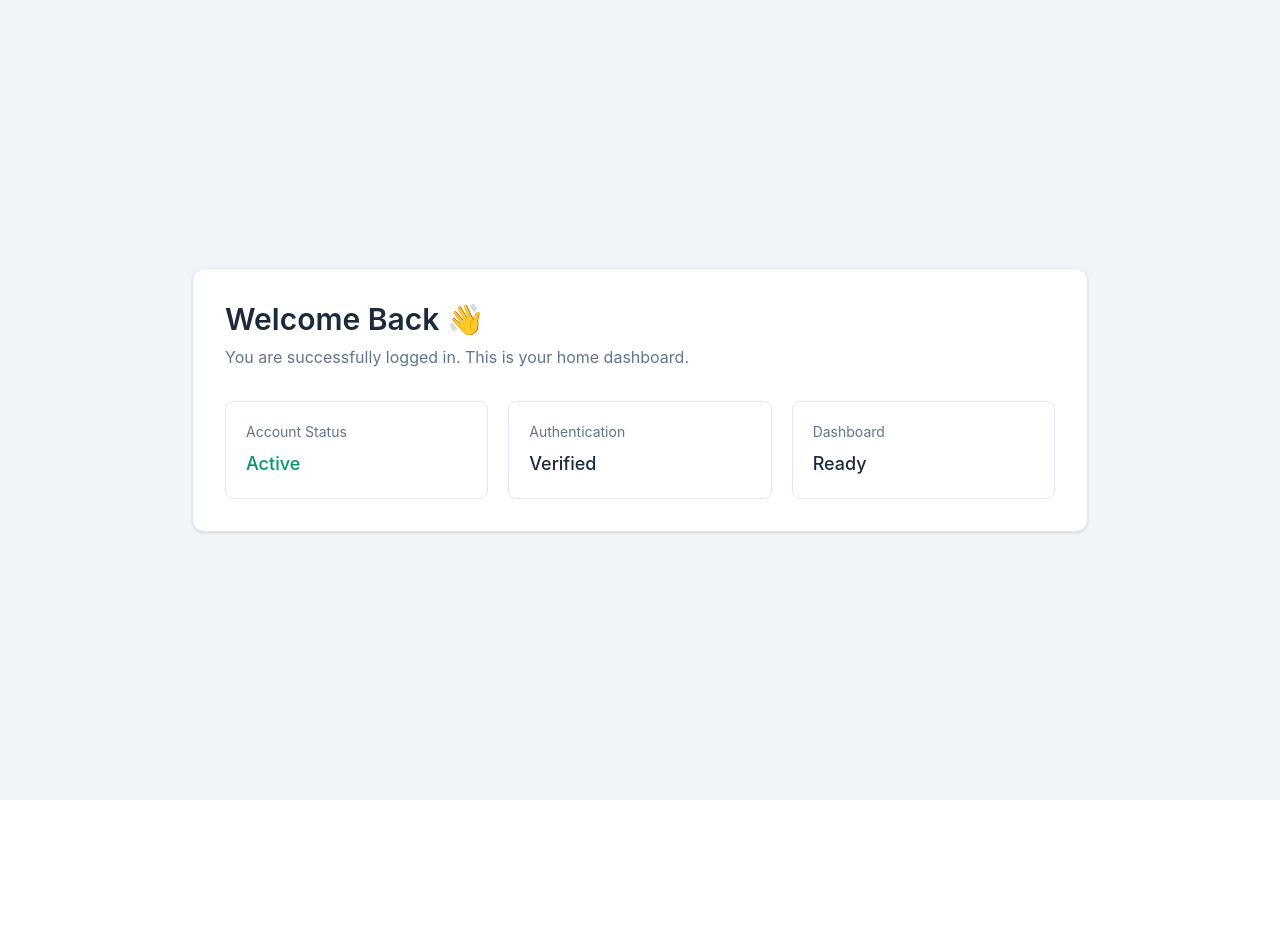
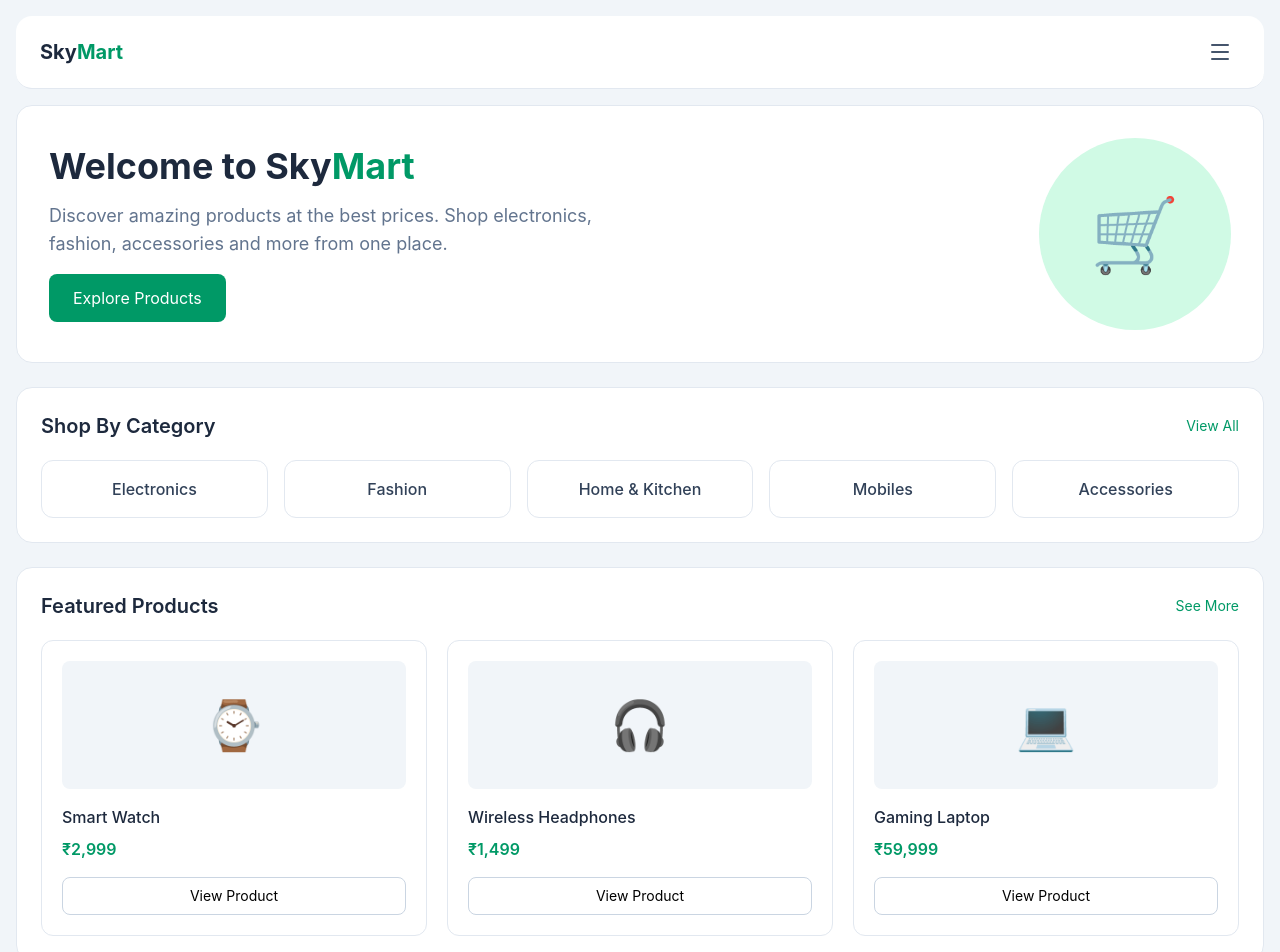
Before and after one commit to xthxrv-xgrey/Cohort-3, a React (Vite) app in the folder Assignment-10-react/SkyMart/: page /home in a window 1280 px wide. Shown: the top 952 px of the page. Before the commit the page ends 800 px from the top, so only its background shows below. Built offline with nearby package versions, Linux system fonts and the light colour scheme; sample sign-in values are in the browser's storage.

Commit message:
added home page and procuts page

```diff
--- a/Assignment-10-react/SkyMart/package.json
+++ b/Assignment-10-react/SkyMart/package.json
@@ -11,6 +11,7 @@
   },
   "dependencies": {
     "@tailwindcss/vite": "^4.3.3",
+    "lucide-react": "^1.25.0",
     "react": "^19.2.7",
     "react-dom": "^19.2.7",
     "react-hook-form": "^7.82.0",
--- /dev/null
+++ b/Assignment-10-react/SkyMart/src/components/Header.jsx
@@ -0,0 +1,23 @@
+import { Link } from "react-router";
+import { Menu } from "lucide-react";
+
+const Header = () => {
+  return (
+    <header className="w-full bg-white border-b border-slate-200 px-6 py-4 flex items-center justify-between rounded-2xl">
+      <Link to="/home">
+        <h1 className="text-xl font-bold text-slate-800">
+          Sky<span className="text-emerald-600">Mart</span>
+        </h1>
+      </Link>
+
+      <button
+        className="p-2 rounded-lg text-slate-600 hover:bg-slate-100 transition"
+        aria-label="Open menu"
+      >
+        <Menu size={24} />
+      </button>
+    </header>
+  );
+};
+
+export default Header;
--- /dev/null
+++ b/Assignment-10-react/SkyMart/src/layouts/AppLayout.jsx
@@ -0,0 +1,16 @@
+import { Outlet } from "react-router";
+import Header from "../components/Header";
+
+const AppLayout = () => {
+  return (
+    <div className="min-h-screen bg-slate-100 p-4 flex flex-col overflow-y-auto">
+      <Header />
+
+      <main className="w-full mt-4 flex-1">
+        <Outlet />
+      </main>
+    </div>
+  );
+};
+
+export default AppLayout;
--- a/Assignment-10-react/SkyMart/src/pages/Home.jsx
+++ b/Assignment-10-react/SkyMart/src/pages/Home.jsx
@@ -1,34 +1,130 @@
+import { Link } from "react-router";
+
 const Home = () => {
+  const categories = [
+    "Electronics",
+    "Fashion",
+    "Home & Kitchen",
+    "Mobiles",
+    "Accessories",
+  ];
+
+  const products = [
+    {
+      name: "Smart Watch",
+      price: "₹2,999",
+      image: "⌚",
+    },
+    {
+      name: "Wireless Headphones",
+      price: "₹1,499",
+      image: "🎧",
+    },
+    {
+      name: "Gaming Laptop",
+      price: "₹59,999",
+      image: "💻",
+    },
+  ];
+
   return (
-    <div className="min-h-screen bg-slate-100 p-4 flex items-center justify-center">
-      <div className="w-full max-w-4xl bg-white border border-slate-200 rounded-xl shadow-sm p-8">
-        <div className="space-y-2">
-          <h1 className="text-3xl font-semibold text-slate-800">
-            Welcome Back 👋
+    <div className="h-full overflow-y-auto space-y-6">
+      {/* Hero Section */}
+      <section className="bg-white rounded-2xl border border-slate-200 p-8 flex flex-col md:flex-row justify-between items-center">
+        <div className="space-y-4 max-w-xl">
+          <h1 className="text-4xl font-bold text-slate-800">
+            Welcome to Sky<span className="text-emerald-600">Mart</span>
           </h1>
 
-          <p className="text-slate-500">
-            You are successfully logged in. This is your home dashboard.
+          <p className="text-slate-500 text-lg">
+            Discover amazing products at the best prices. Shop electronics,
+            fashion, accessories and more from one place.
           </p>
+
+          <Link
+            to="/products"
+            className="inline-block bg-emerald-600 text-white px-6 py-3 rounded-lg hover:bg-emerald-700 transition"
+          >
+            Explore Products
+          </Link>
         </div>
 
-        <div className="mt-8 grid grid-cols-1 md:grid-cols-3 gap-5">
-          <div className="rounded-lg border border-slate-200 p-5">
-            <h2 className="text-sm text-slate-500">Account Status</h2>
-            <p className="mt-2 text-lg font-medium text-emerald-600">Active</p>
-          </div>
+        <div className="mt-6 md:mt-0 bg-emerald-100 rounded-full w-48 h-48 flex items-center justify-center">
+          <span className="text-7xl">🛒</span>
+        </div>
+      </section>
 
-          <div className="rounded-lg border border-slate-200 p-5">
-            <h2 className="text-sm text-slate-500">Authentication</h2>
-            <p className="mt-2 text-lg font-medium text-slate-800">Verified</p>
-          </div>
+      {/* Categories */}
+      <section className="bg-white rounded-2xl border border-slate-200 p-6">
+        <div className="flex justify-between items-center mb-5">
+          <h2 className="text-xl font-semibold text-slate-800">
+            Shop By Category
+          </h2>
 
-          <div className="rounded-lg border border-slate-200 p-5">
-            <h2 className="text-sm text-slate-500">Dashboard</h2>
-            <p className="mt-2 text-lg font-medium text-slate-800">Ready</p>
-          </div>
+          <Link
+            to="/products"
+            className="text-emerald-600 text-sm hover:underline"
+          >
+            View All
+          </Link>
         </div>
-      </div>
+
+        <div className="grid grid-cols-2 md:grid-cols-5 gap-4">
+          {categories.map((category) => (
+            <Link
+              key={category}
+              to="/products"
+              className="border border-slate-200 rounded-xl p-4 text-center hover:border-emerald-500 hover:bg-emerald-50 transition"
+            >
+              <p className="font-medium text-slate-700">{category}</p>
+            </Link>
+          ))}
+        </div>
+      </section>
+
+      {/* Featured Products */}
+      <section className="bg-white rounded-2xl border border-slate-200 p-6">
+        <div className="flex justify-between items-center mb-5">
+          <h2 className="text-xl font-semibold text-slate-800">
+            Featured Products
+          </h2>
+
+          <Link
+            to="/products"
+            className="text-emerald-600 text-sm hover:underline"
+          >
+            See More
+          </Link>
+        </div>
+
+        <div className="grid grid-cols-1 md:grid-cols-3 gap-5">
+          {products.map((product) => (
+            <div
+              key={product.name}
+              className="border border-slate-200 rounded-xl p-5 hover:shadow-sm transition"
+            >
+              <div className="h-32 bg-slate-100 rounded-lg flex items-center justify-center text-5xl">
+                {product.image}
+              </div>
+
+              <h3 className="mt-4 font-medium text-slate-800">
+                {product.name}
+              </h3>
+
+              <p className="mt-2 text-emerald-600 font-semibold">
+                {product.price}
+              </p>
+
+              <Link
+                to="/products"
+                className="block mt-4 text-center border border-slate-300 rounded-lg py-2 text-sm hover:bg-slate-100"
+              >
+                View Product
+              </Link>
+            </div>
+          ))}
+        </div>
+      </section>
     </div>
   );
 };
--- /dev/null
+++ b/Assignment-10-react/SkyMart/src/pages/Products.jsx
@@ -0,0 +1,7 @@
+import React from "react";
+
+const Products = () => {
+  return <div>Products</div>;
+};
+
+export default Products;
--- a/Assignment-10-react/SkyMart/src/routes/AppRoutes.jsx
+++ b/Assignment-10-react/SkyMart/src/routes/AppRoutes.jsx
@@ -7,6 +7,9 @@ import Login from "../pages/auth/Login.jsx";
 import Register from "../pages/auth/Register.jsx";
 
 import Home from "../pages/Home.jsx";
+import Products from "../pages/Products.jsx";
+
+import AppLayout from "../layouts/AppLayout.jsx";
 
 const AppRoutes = () => {
   return (
@@ -17,7 +20,10 @@ const AppRoutes = () => {
         <Route path="/register" element={<Register />} />
       </Route>
       <Route element={<ProtectedRoutes />}>
-        <Route path="/home" element={<Home />} />
+        <Route element={<AppLayout />}>
+          <Route path="/home" element={<Home />} />
+          <Route path="/products" element={<Products />} />
+        </Route>
       </Route>
     </Routes>
   );
```
Also changed, not shown: 1 other file (tests, documents, lock files or other folders).
